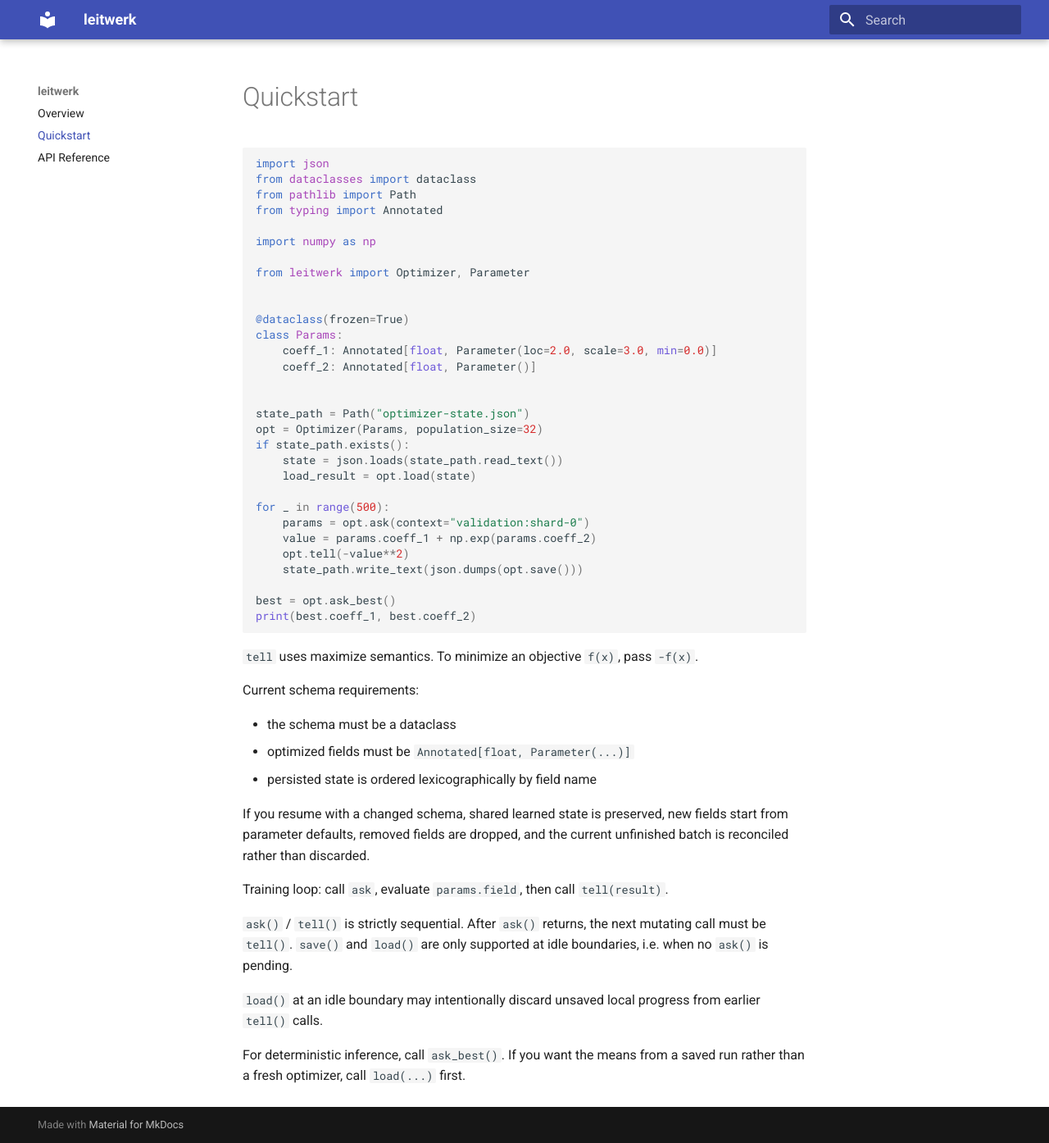
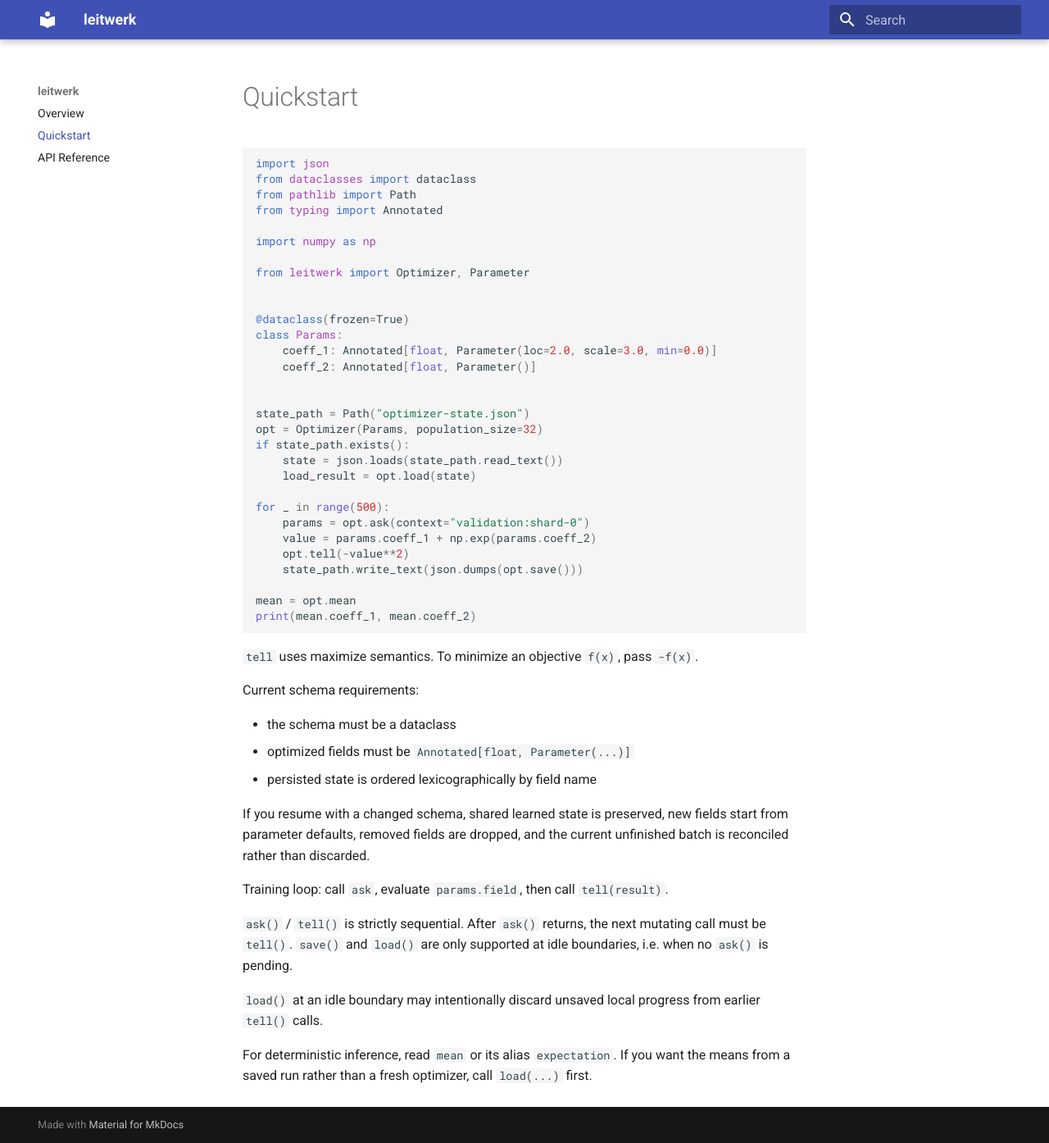
Before and after one commit to vschmidt91/xnes, an MkDocs documentation site: the page built from docs/quickstart.md, in a window 1280 px wide and 1394 px high. Shown: the whole window at 82% size. Built offline with MkDocs 1.6.1 and Material for MkDocs 9.7.7, drawn with Linux system fonts in a browser that asks for light colours.

Commit message:
rename ask_best to mean

````diff
--- a/docs/quickstart.md
+++ b/docs/quickstart.md
@@ -29,8 +29,8 @@ for _ in range(500):
     opt.tell(-value**2)
     state_path.write_text(json.dumps(opt.save()))
 
-best = opt.ask_best()
-print(best.coeff_1, best.coeff_2)
+mean = opt.mean
+print(mean.coeff_1, mean.coeff_2)
 ```
 
 `tell` uses maximize semantics. To minimize an objective `f(x)`, pass `-f(x)`.
@@ -54,5 +54,5 @@ idle boundaries, i.e. when no `ask()` is pending.
 `load()` at an idle boundary may intentionally discard unsaved local progress
 from earlier `tell()` calls.
 
-For deterministic inference, call `ask_best()`. If you want the means from a
+For deterministic inference, read `mean` or its alias `expectation`. If you want the means from a
 saved run rather than a fresh optimizer, call `load(...)` first.
--- a/leitwerk/__init__.py
+++ b/leitwerk/__init__.py
@@ -23,8 +23,8 @@ Example:
         value = (params.coeff - 3.0) ** 2 + (params.ratio - 0.25) ** 2
         opt.tell(value)
 
-    best = opt.ask_best()
-    print(best.coeff, best.ratio)
+    mean = opt.mean
+    print(mean.coeff, mean.ratio)
     ```
 """
 
````
Also changed, not shown: README.md (+5 -1 lines), docs/index.md (+3 -3 lines), 4 other files.
